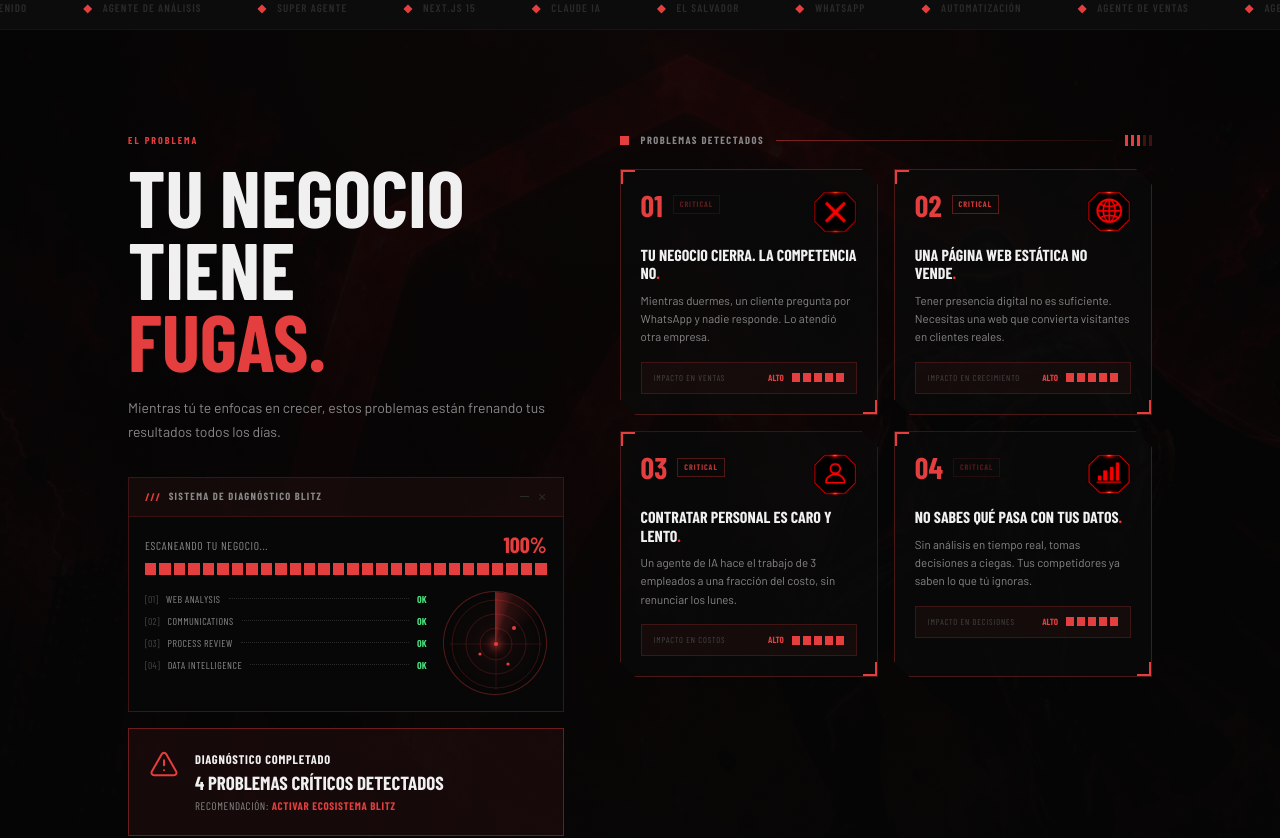
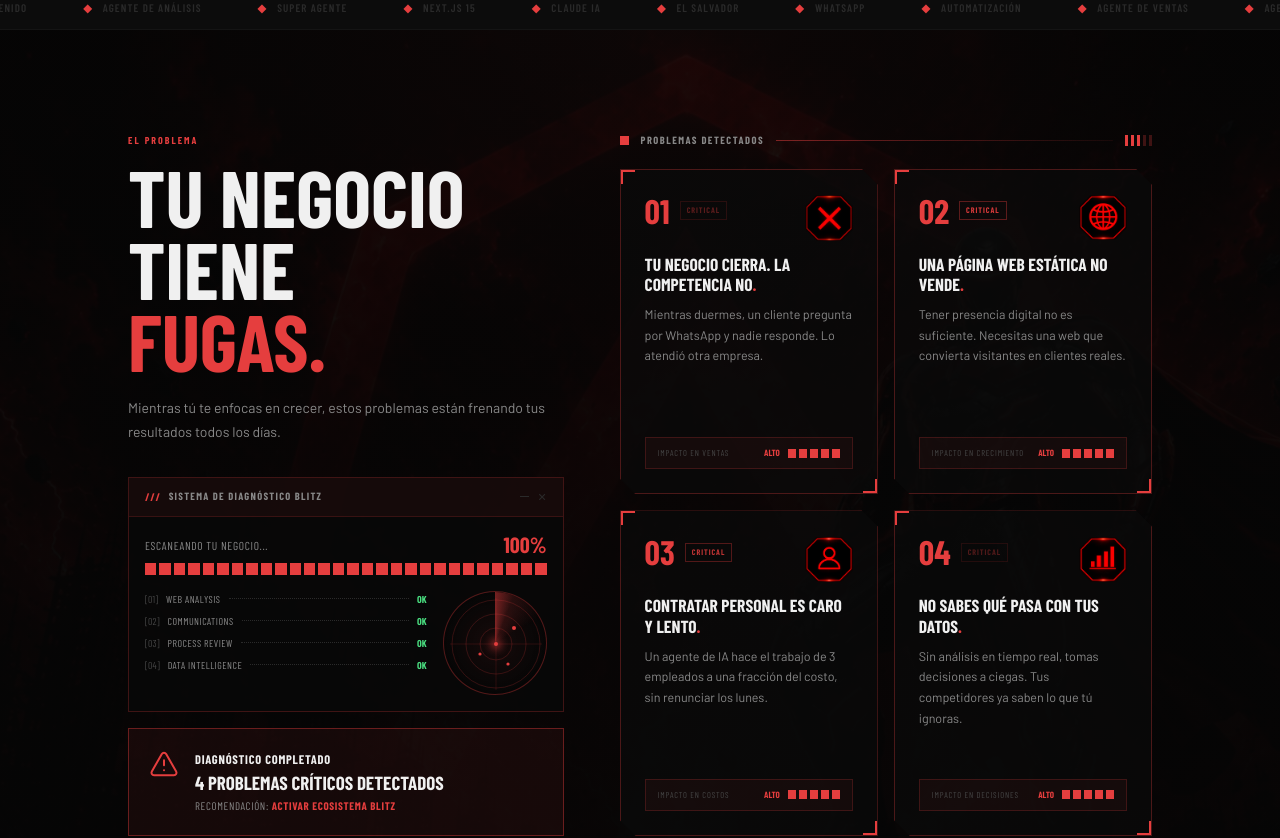
Before and after one commit to dacabrero11/blitz, a Next.js app: page / in a window 1280 px wide. Shown: the part 814-1652 px from the top of the page. Built offline with nearby package versions, Linux system fonts and the light colour scheme; a web font is replaced by a local one.

Commit message:
Tarjetas del problema mas grandes: la grilla llena la altura sobrante de la columna (sobraban 195px de negro) repartiendo las dos filas por igual, mas padding y tipografia. De 228px a 326px de alto

```diff
--- a/components/sections/ProblemSection.tsx
+++ b/components/sections/ProblemSection.tsx
@@ -227,7 +227,7 @@ export function ProblemSection() {
           </div>
 
           {/* ── Columna derecha: problemas detectados ── */}
-          <div>
+          <div className="flex flex-col">
             <div className="flex items-center gap-3 mb-5">
               <span style={{ width: 9, height: 9, background: ROJO, flexShrink: 0 }} />
               <span className="font-display font-bold uppercase whitespace-nowrap" style={{ fontSize: 10.5, letterSpacing: '0.14em', color: 'var(--gray-1)' }}>
@@ -241,7 +241,7 @@ export function ProblemSection() {
               </span>
             </div>
 
-            <div className="grid grid-cols-1 sm:grid-cols-2 gap-4">
+            <div className="grid grid-cols-1 sm:grid-cols-2 gap-4 flex-1" style={{ gridAutoRows: '1fr' }}>
               {PROBLEMS.map(({ n, icon, title, desc, impacto }, idx) => {
                 const detectado = idx < listos
                 const on = hover === idx
@@ -250,7 +250,7 @@ export function ProblemSection() {
                     key={n}
                     onMouseEnter={() => setHover(idx)}
                     onMouseLeave={() => setHover(null)}
-                    className="relative p-5"
+                    className="relative flex flex-col p-6"
                     style={{
                       border: `1px solid ${on ? ROJO : `${ROJO}4d`}`,
                       background: on ? 'rgba(20,10,10,0.86)' : 'rgba(10,10,10,0.72)',
@@ -279,7 +279,7 @@ export function ProblemSection() {
 
                     <div className="flex items-start justify-between gap-3 mb-3">
                       <div className="flex items-center gap-2.5">
-                        <span className="font-display font-black" style={{ fontSize: 30, color: ROJO, lineHeight: 1 }}>{n}</span>
+                        <span className="font-display font-black" style={{ fontSize: 34, color: ROJO, lineHeight: 1 }}>{n}</span>
                         <span
                           className={`font-display font-bold uppercase${detectado ? ' animate-critical' : ''}`}
                           style={{
@@ -293,16 +293,16 @@ export function ProblemSection() {
                       </div>
                       <div
                         className="relative flex-shrink-0"
-                        style={{ width: 44, height: 44, transform: on ? 'scale(1.12)' : 'scale(1)', transition: 'transform 320ms cubic-bezier(0.16,1,0.3,1)' }}
+                        style={{ width: 48, height: 48, transform: on ? 'scale(1.12)' : 'scale(1)', transition: 'transform 320ms cubic-bezier(0.16,1,0.3,1)' }}
                       >
                         <Image src={icon} alt="" fill style={{ objectFit: 'contain' }} />
                       </div>
                     </div>
 
-                    <h3 className="font-display font-black uppercase mb-2" style={{ fontSize: 16, color: 'var(--white)', lineHeight: 1.15 }}>
+                    <h3 className="font-display font-black uppercase mb-2.5" style={{ fontSize: 17.5, color: 'var(--white)', lineHeight: 1.15 }}>
                       <TituloConPunto texto={title} />
                     </h3>
-                    <p className="mb-4" style={{ fontSize: 11.5, color: 'var(--gray-1)', lineHeight: 1.6 }}>{desc}</p>
+                    <p className="flex-1 mb-5" style={{ fontSize: 12.5, color: 'var(--gray-1)', lineHeight: 1.65 }}>{desc}</p>
 
                     <div
                       className="flex items-center justify-between gap-2 px-3 py-2"
```
